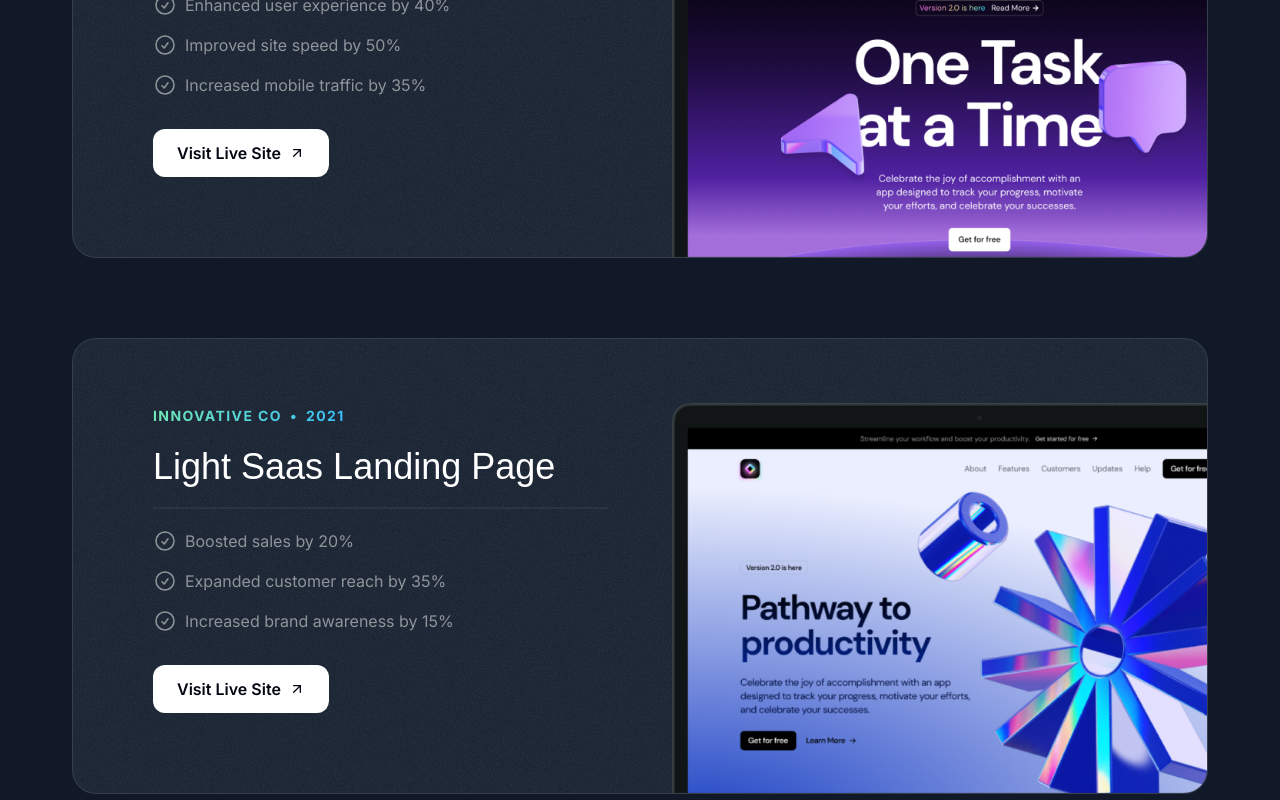
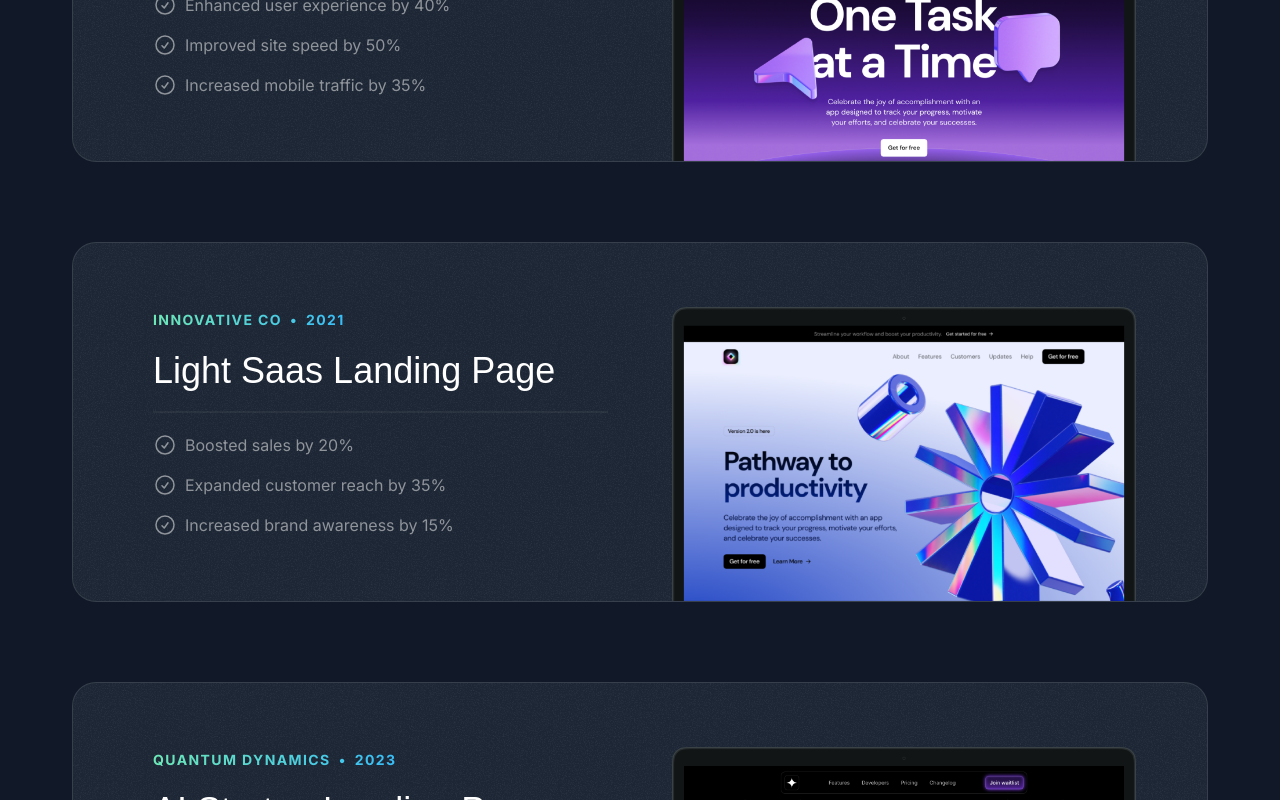
Before and after one commit to Cedric-DeSmet/Cedric-DeSmet.github.io, a Next.js app: page / in a window 1280 px wide. Shown: the part 1460-2260 px from the top of the page. Built offline with nearby package versions, Linux system fonts and the light colour scheme; a web font is replaced by a local one.

Commit message:
Remove YouTube links from Featured Projects

```diff
--- a/src/sections/Projects.tsx
+++ b/src/sections/Projects.tsx
@@ -17,7 +17,6 @@ const portfolioProjects = [
       { title: "Improved site speed by 50%" },
       { title: "Increased mobile traffic by 35%" },
     ],
-    link: "https://youtu.be/4k7IdSLxh6w",
     image: darkSaasLandingPage,
   },
   {
@@ -29,7 +28,6 @@ const portfolioProjects = [
       { title: "Expanded customer reach by 35%" },
       { title: "Increased brand awareness by 15%" },
     ],
-    link: "https://youtu.be/7hi5zwO75yc",
     image: lightSaasLandingPage,
   },
   {
@@ -41,7 +39,6 @@ const portfolioProjects = [
       { title: "Improved site speed by 50%" },
       { title: "Increased mobile traffic by 35%" },
     ],
-    link: "https://youtu.be/Z7I5uSRHMHg",
     image: aiStartupLandingPage,
   },
 ];
@@ -84,16 +81,6 @@ export const ProjectsSection = () => {
                       </li>
                     ))}
                   </ul>
-                  <a
-                    href={project.link}
-                    target="_blank"
-                    rel="noopener noreferrer"
-                  >
-                    <button className="bg-white text-gray-950 h-12 w-full md:w-auto px-6 rounded-xl font-semibold inline-flex items-center justify-center gap-2 mt-8 mb-4 hover:bg-white/90 transition">
-                      <span>Visit Live Site</span>
-                      <ArrowUpRight className="size-4" />
-                    </button>
-                  </a>
                 </div>
                 <div className="relative">
                   <Image
```
